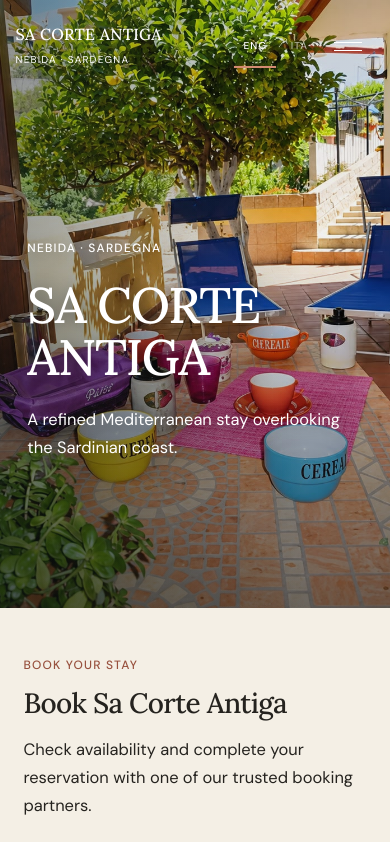
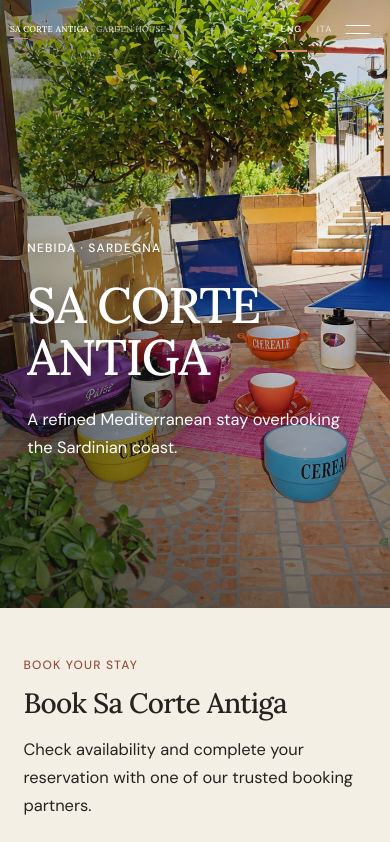
Before and after one commit to Mattia94357/Sa-Corte-Antiga-2026, a React (Vite) app in the folder frontend/: page / in a window 390 px wide. Shown: the top 842 px of the page. Built offline with nearby package versions, Linux system fonts and the light colour scheme; no server answers.

Commit message:
navbar edit

```diff
--- a/frontend/src/components/Header.tsx
+++ b/frontend/src/components/Header.tsx
@@ -14,6 +14,9 @@ function GardenHouseMark() {
 export function Header() {
   const { t } = useLanguage();
   const [menu, setMenu] = useState(false);
+  const [scrolled, setScrolled] = useState(false);
+  const [hidden, setHidden] = useState(false);
+  const lastScrollY = useRef(0);
   const toggle = useRef<HTMLButtonElement>(null);
   const headerControls = useRef<HTMLDivElement>(null);
   const menuPanel = useRef<HTMLElement>(null);
@@ -43,8 +46,38 @@ export function Header() {
   const navigate = useNavigate();
   const { pathname } = useLocation();
   const gardenActive = pathname.startsWith('/garden-house');
+  useEffect(() => {
+    lastScrollY.current = Math.max(window.scrollY, 0);
+    setScrolled(lastScrollY.current > 12);
+    setHidden(false);
+    let frame = 0;
+    const onScroll = () => {
+      if (frame) return;
+      frame = window.requestAnimationFrame(() => {
+        const current = Math.max(window.scrollY, 0);
+        const atTop = current <= 12;
+        setScrolled(!atTop);
+        if (atTop || menu) {
+          setHidden(false);
+          lastScrollY.current = current;
+        } else {
+          const delta = current - lastScrollY.current;
+          if (Math.abs(delta) >= 8) {
+            setHidden(delta > 0 && current > 80);
+            lastScrollY.current = current;
+          }
+        }
+        frame = 0;
+      });
+    };
+    window.addEventListener('scroll', onScroll, { passive: true });
+    return () => {
+      window.removeEventListener('scroll', onScroll);
+      if (frame) window.cancelAnimationFrame(frame);
+    };
+  }, [menu, pathname]);
   const go = (path: string) => { setMenu(false); navigate(path); };
-  return <header className={`site-header ${menu ? 'menu-open' : ''} ${pathname === '/contact' ? 'header-dark' : ''}`}>
+  return <header className={`site-header ${menu ? 'menu-open' : ''} ${scrolled ? 'header-scrolled' : 'header-at-top'} ${hidden ? 'header-hidden' : ''} ${pathname === '/contact' ? 'header-dark' : ''}`}>
     <Link className="brand" to="/"><span>SA CORTE ANTIGA</span><small>NEBIDA · SARDEGNA</small></Link>
     <nav className="desktop-nav"><NavLink to="/">{t("Home")}</NavLink><NavLink to="/why-sa-corte-antiga">{t("Why Sa Corte Antiga")}</NavLink><NavLink to="/gallery">{t("Gallery")}</NavLink><NavLink to="/contact">{t("Contact")}</NavLink></nav>
     <nav className="property-nav" aria-label={t("Properties")}>
@@ -52,6 +85,10 @@ export function Header() {
       <Link className={`garden-property ${gardenActive ? 'active' : ''}`} to="/garden-house"><span>Garden House</span><GardenHouseMark/></Link>
       <LanguageSwitcher/>
     </nav>
+    <nav className="mobile-property-nav" aria-label={t("Properties")}>
+      <Link className={!gardenActive ? 'active' : ''} to="/">Sa Corte Antiga</Link>
+      <Link className={gardenActive ? 'active' : ''} to="/garden-house">Garden House</Link>
+    </nav>
     <div className="mobile-header-controls" ref={headerControls}><LanguageSwitcher/><button ref={toggle} className="menu-toggle" aria-label={menu ? t('Close menu') : t('Open menu')} aria-expanded={menu} aria-controls="mobile-navigation" onClick={() => setMenu(!menu)}><span/><span/></button></div>
     <AnimatePresence>{menu && <motion.nav ref={menuPanel} id="mobile-navigation" aria-label={t("Main navigation")} className="mobile-nav" initial={{ opacity: 0 }} animate={{ opacity: 1 }} exit={{ opacity: 0 }}><button onClick={() => go('/')}>{t("Home")}</button><button onClick={() => go('/why-sa-corte-antiga')}>{t("Why Sa Corte Antiga")}</button><button onClick={() => go('/gallery')}>{t("Gallery")}</button><button onClick={() => go('/contact')}>{t("Contact")}</button><small>{t("SELECT A STAY")}</small><button className={`mobile-property-link ${!gardenActive ? 'active' : ''}`} onClick={() => go('/')}>Sa Corte Antiga</button><button className={`mobile-property-link garden-property ${gardenActive ? 'active' : ''}`} onClick={() => go('/garden-house')}><span>Garden House</span><GardenHouseMark/></button></motion.nav>}</AnimatePresence>
   </header>;
--- a/frontend/src/styles/global.css
+++ b/frontend/src/styles/global.css
@@ -503,3 +503,106 @@ html[lang="it"] .section h2, html[lang="it"] .contact-intro h1 { overflow-wrap:
 @media (max-width: 767px) {
   .hero img.hero-image { object-position: 48% 54%; }
 }
+
+/* Slim cinematic header with scroll-direction visibility. */
+.site-header {
+  position: fixed;
+  height: 74px;
+  padding: 0 4vw;
+  background: transparent;
+  border-bottom: 1px solid transparent;
+  transform: translateY(0);
+  transition:
+    transform .38s cubic-bezier(.22,.75,.24,1),
+    background-color .34s ease,
+    border-color .34s ease,
+    color .34s ease;
+  will-change: transform;
+}
+.site-header.header-hidden { transform: translateY(calc(-100% - 2px)); }
+.site-header.header-scrolled {
+  color: var(--ink);
+  background: rgba(244,239,229,.9);
+  border-bottom-color: rgba(91,72,54,.12);
+  -webkit-backdrop-filter: blur(14px) saturate(115%);
+  backdrop-filter: blur(14px) saturate(115%);
+}
+.site-header.header-scrolled .menu-toggle span { border-color: var(--ink); }
+.site-header.header-scrolled .brand small { opacity: .64; }
+.site-header.menu-open {
+  color: #fff;
+  background: transparent;
+  border-bottom-color: transparent;
+  transform: translateY(0);
+  -webkit-backdrop-filter: none;
+  backdrop-filter: none;
+}
+.site-header.menu-open .mobile-property-nav a { color: #fff; }
+.mobile-property-nav { display: none; }
+section[id] { scroll-margin-top: 90px; }
+
+@media (max-width: 1200px) {
+  .site-header {
+    height: 60px;
+    padding: 0 14px;
+    grid-template-columns: minmax(0,1fr) auto;
+  }
+  .site-header > .brand { display: none; }
+  .mobile-property-nav {
+    min-width: 0;
+    display: flex;
+    align-items: center;
+    gap: clamp(8px,2vw,16px);
+    overflow: hidden;
+  }
+  .mobile-property-nav a {
+    position: relative;
+    flex: 0 1 auto;
+    min-width: 0;
+    padding: 8px 0;
+    color: inherit;
+    font-family: var(--font-display);
+    font-size: 10px;
+    font-weight: 500;
+    line-height: 1;
+    letter-spacing: .045em;
+    text-transform: uppercase;
+    white-space: nowrap;
+    opacity: .62;
+  }
+  .mobile-property-nav a.active { opacity: 1; }
+  .mobile-property-nav a.active:after {
+    content: '';
+    position: absolute;
+    left: 0;
+    width: 18px;
+    bottom: 3px;
+    border-bottom: 1px solid var(--salmon);
+  }
+  .mobile-header-controls { gap: 0; }
+  .mobile-nav {
+    position: absolute;
+    inset: auto;
+    top: 0;
+    left: 0;
+    width: 100vw;
+    height: 100dvh;
+  }
+  .mobile-header-controls .language-switcher button {
+    min-width: 36px;
+    padding-inline: 4px;
+  }
+  .menu-toggle { padding-inline: 8px; }
+  section[id] { scroll-margin-top: 72px; }
+}
+@media (max-width: 390px) {
+  .site-header { padding-inline: 10px; }
+  .mobile-property-nav { gap: 7px; }
+  .mobile-property-nav a { font-size: 8.5px; letter-spacing: .025em; }
+  .mobile-header-controls .language-switcher button { min-width: 31px; padding-inline: 2px; font-size: 9px; }
+  .menu-toggle { min-width: 40px; padding-inline: 6px; }
+  .menu-toggle span { width: 24px; }
+}
+@media (prefers-reduced-motion: reduce) {
+  .site-header { transition: none; }
+}
```
